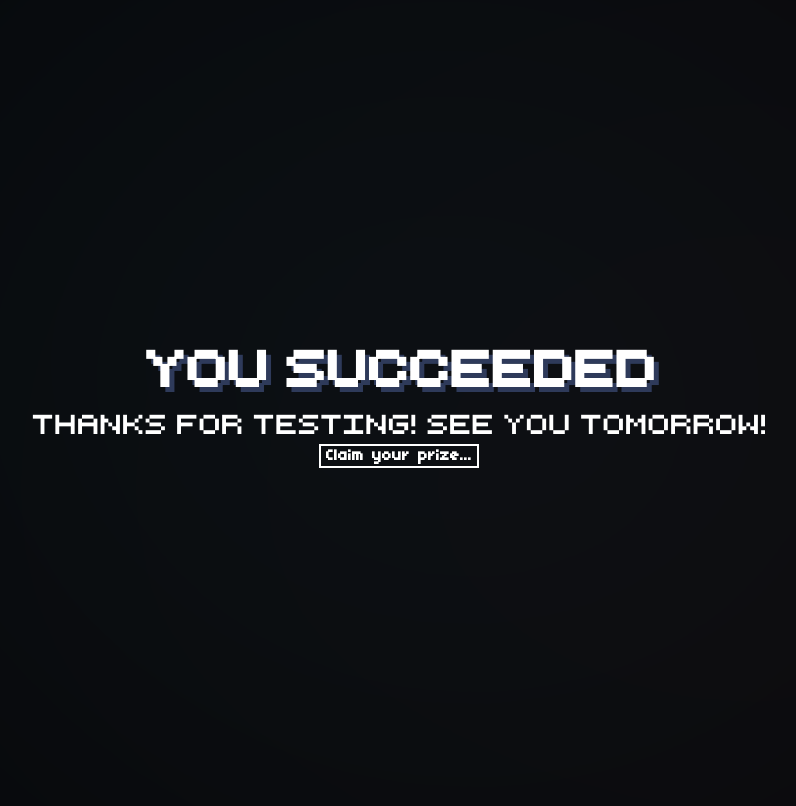
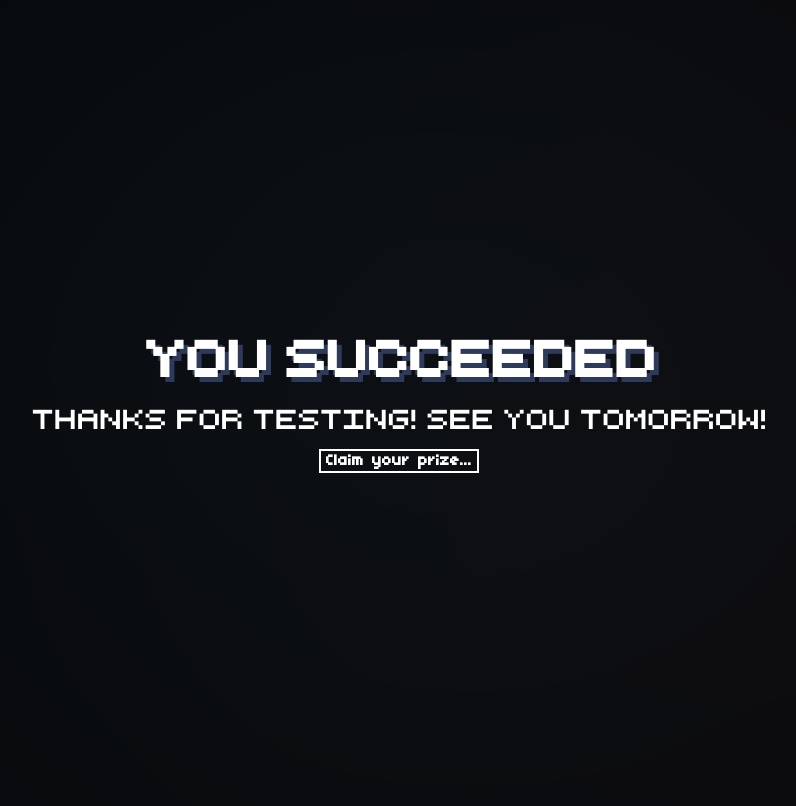
Before and after one commit to Videowelder/videowelder.xyz, a PHP site: page /V2/Designs/index.html in a window 1280 px wide. Shown: the whole page, without its empty margins (241-1037 px from the left). Run offline with PHP 8.4, Linux system fonts and the light colour scheme.

Commit message:
Update V2.css

```diff
--- a/V2/V2.css
+++ b/V2/V2.css
@@ -56,6 +56,10 @@ div.main_text {
 	font-size: 20pt;
 	text-align: center;
 	text-decoration: none;
+}
+
+p {
+	padding: 5px;
 }
 
 div.sub_text {
```
